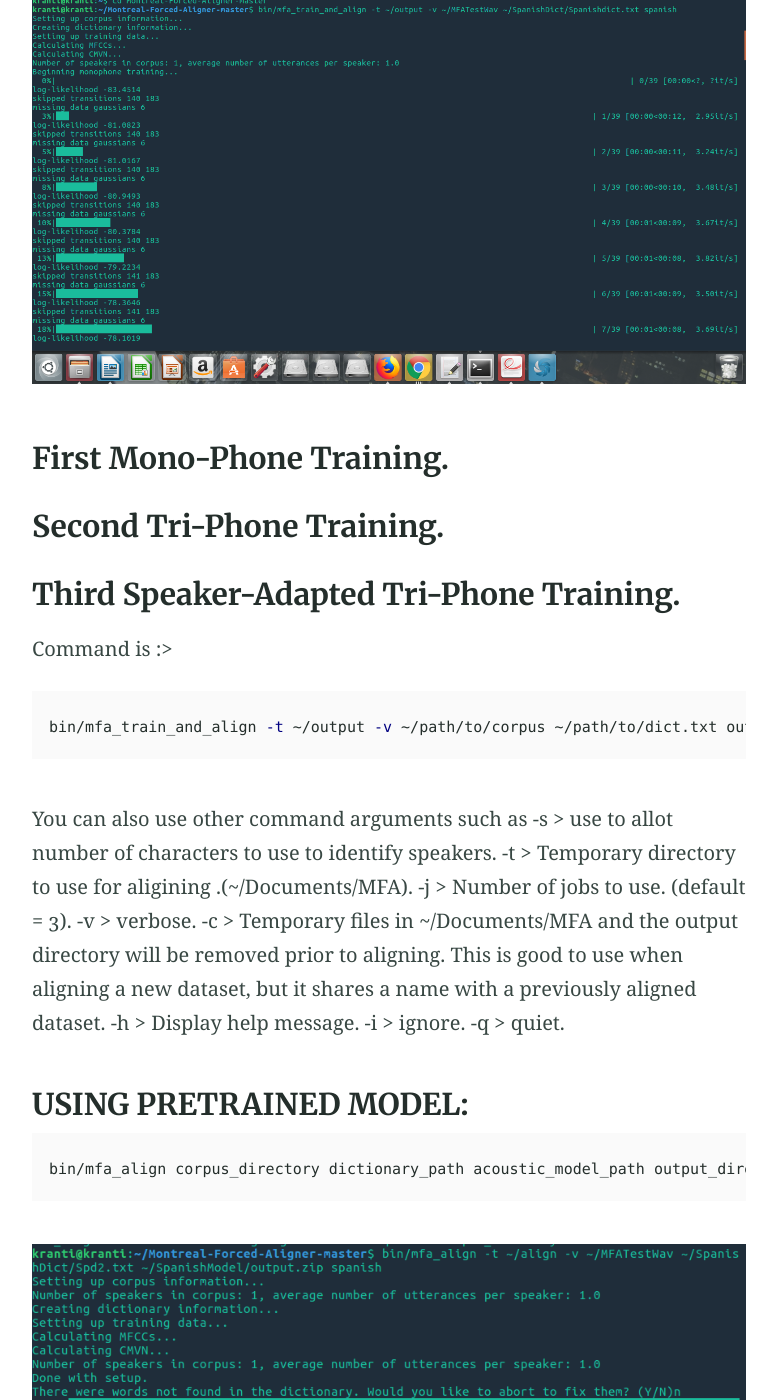
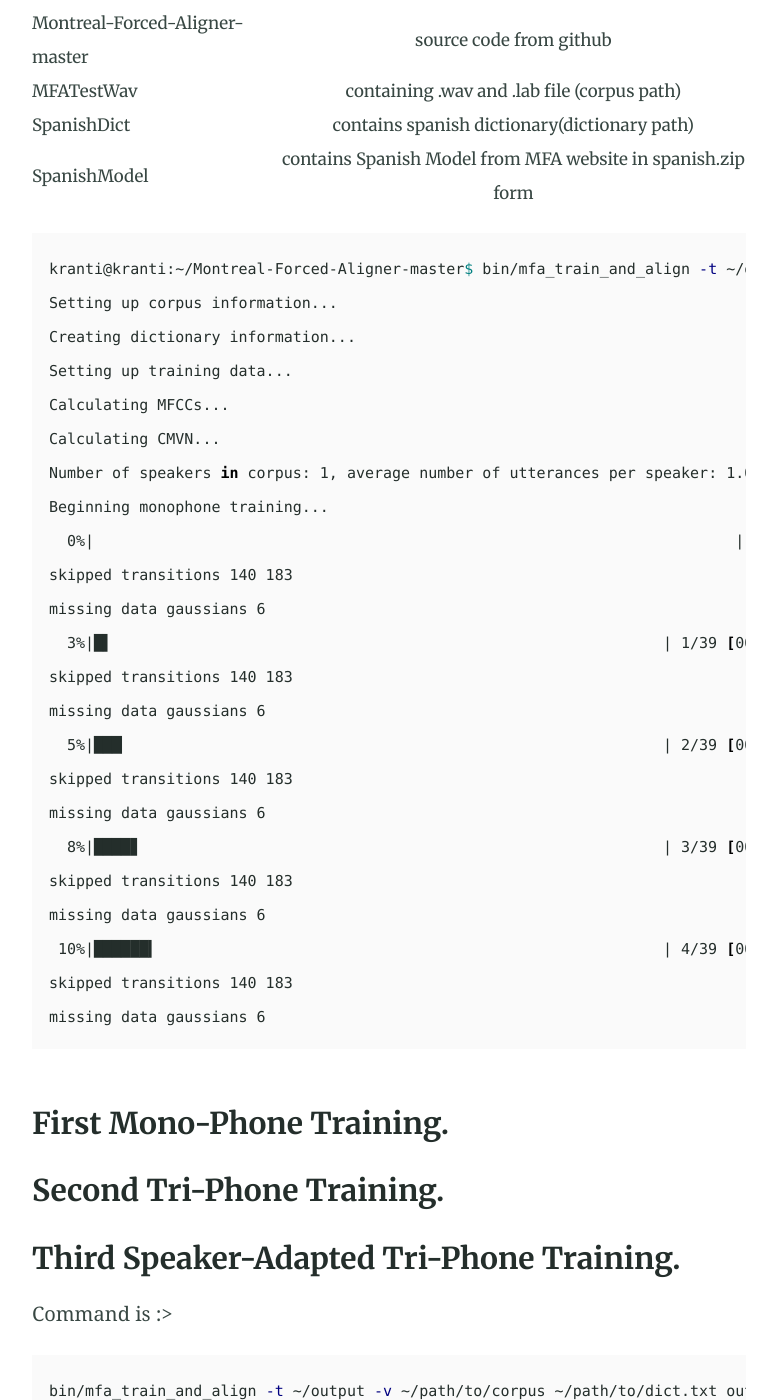
Before and after one commit to wkranti/KraGstrob, a Jekyll site: the page built from _posts/2018-5-19-Forced Alignment.md, in a window 1280 px wide and 1400 px high, scrolled down 3000 px. Shown: the whole window, without its empty margins (251-1028 px from the left). Built offline with Jekyll 4.4.1, drawn with Linux system fonts in a browser that asks for light colours; some of the changed text lies outside the part shown.

Commit message:
post update

```diff
--- a/_posts/2018-5-19-Forced Alignment.md
+++ b/_posts/2018-5-19-Forced Alignment.md
@@ -14,8 +14,17 @@ pip install --upgrade pip
 {% highlight shell %}
  bin/mfa_align .
  {% endhighlight %}
-![mfa_align]({{ "/assets/img/mfa_align.png" | site.baseurl }}){:class="img-responsive"}
 
+{% highlight sh %}
+kranti@kranti:~/Montreal-Forced-Aligner1$ bin/mfa_align
+usage: mfa_align [-h] [-s SPEAKER_CHARACTERS] [-t TEMP_DIRECTORY]
+                 [-j NUM_JOBS] [-v] [-n] [-c] [-d] [-e] [-i]
+                 corpus_directory dictionary_path acoustic_model_path
+                 output_directory
+mfa_align: error: the following arguments are required: corpus_directory, dictionary_path, acoustic_model_path, output_directory
+kranti@kranti:~/Montreal-Forced-Aligner1$
+
+{% endhighlight %}
 Such usage information should be printed out.
 If not change directory and follow third step
 3)
@@ -26,9 +35,20 @@ Then Run
 {% highlight shell %}
 python3 kaldibinaries.py ~/kaldi/root
 {% endhighlight %}
-![py]({{ "/assets/img/py.png" | site.baseurl }}){:class="img-responsive"}
+
+{% highlight sh %}
+kranti@kranti:~/Montreal-Forced-Aligner1/thirdparty$ python3 kaldibinaies.py ~/kaldi/root
+
+{% endhighlight %}
 Now change directory to Montreal-Forced-Aligner and run following command.
-![mfa1]({{ "/assets/img/mfa1.png" | site.baseurl }}){:class:"img-responsive"}
+
+{% highlight sh %}
+kranti@kranti:~/Montreal-Forced-Aligner-master$ pip install -r requirements.txt
+Collecting https://github.com/pyinstaller/pyinstaller/archive/develop.zip (from -r requirements.txt (line 5))
+  Downloading https://github.com/pyinstaller/pyinstaller/archive/develop.zip
+     - 10kB 33kB/s^Z
+
+{% endhighlight %}
 It would download all packages mentioned inside requirements.txt.
 Now run {% highlight shell %} freezing/freeze.sh{% endhighlight %} there will be
 folder created by the name dist change directory to that folder and further
@@ -72,8 +92,32 @@ My Home directory has :
   |                                  |                                                             |
   {: rules="groups"}
 
-![mfar]({{ "/assets/img/mfar.png" | site.baseurl }}){:class="img-responsive"}
 
+{% highlight sh %}
+kranti@kranti:~/Montreal-Forced-Aligner-master$ bin/mfa_train_and_align -t ~/output -v ~/MFATestWav ~/SpanishDict/Spanishdict.txt spanish
+Setting up corpus information...
+Creating dictionary information...
+Setting up training data...
+Calculating MFCCs...
+Calculating CMVN...
+Number of speakers in corpus: 1, average number of utterances per speaker: 1.0
+Beginning monophone training...
+  0%|                                                                       | 0/39 [00:00<?, ?it/s]log-likelihood -83.4514
+skipped transitions 140 183
+missing data gaussians 6
+  3%|█▌                                                             | 1/39 [00:00<00:13,  2.91it/s]log-likelihood -81.0823
+skipped transitions 140 183
+missing data gaussians 6
+  5%|███▏                                                           | 2/39 [00:00<00:11,  3.21it/s]log-likelihood -81.0169
+skipped transitions 140 183
+missing data gaussians 6
+  8%|████▊                                                          | 3/39 [00:00<00:10,  3.46it/s]log-likelihood -80.9504
+skipped transitions 140 183
+missing data gaussians 6
+ 10%|██████▍                                                        | 4/39 [00:01<00:09,  3.65it/s]log-likelihood -80.3842
+skipped transitions 140 183
+missing data gaussians 6
+{% endhighlight %}
 
 ### First Mono-Phone Training.
 
@@ -101,7 +145,37 @@ You can also use other command arguments such as
 {% highlight shell %}
 bin/mfa_align corpus_directory dictionary_path acoustic_model_path output_directory
 {% endhighlight %}
-![pret]({{ "/assets/img/pret.png" | site.baseurl }}){:class="img-responsive"}
+
+{% highlight sh %}
+kranti@kranti:~/Montreal-Forced-Aligner-masters bin/mfa_align -t ~/align -v ~/MFATestHav ~/Spanis
+hDict/Spd2.txt ~/SpanishModel/output.zip spanish
+
+Setting up corpus information...
+
+Number of speakers in corpus: 1, average number of utterances per speaker: 1.0
+
+Creating dictionary information...
+
+Setting up training data...
+
+Calculating MFCCs...
+
+Calculating CMVN...
+
+Number of speakers in corpus: 1, average number of utterances per speaker: 1.0
+
+Done with setup.
+There were words not found in the dictionary
+
+100%
+
+| 2/2 [oo:oo<oo:oo, 2.43it/s]
+Done! Everything took 5.192259311676025 seconds
+kranti@kranti:~/Montreal-Forced-Aligner-masters I
+
+Would ou like to abort to fix them? (Y N)n
+
+{% endhighlight %}
 
 output.zip contains output acoustic model using mfa_train_and_align .Similarly
 we can use pre-trained acoustic model.
@@ -113,8 +187,9 @@ Praat is used for Speech Analysis,Speech Synthesis,Speech Manipulation,Labelling
 and Segmentation,etc.
 Our purpose is related to analysis.Lets view output of textgrid.
 Run :
-![pout]({{ "/assets/img/pout.png" | site.baseurl }}){:class="img-responsive"}
+
+{% highlight sh %}
+kranti@kranti:~/Montreal-Forced-Aligner-master$ praat --open 1.TextGrid 1.wav
+{% endhighlight %}
 
 Look you have to include 1.wav file in current directory.
-![sp]({{ "/assets/img/sp.png" | site.baseurl }}){:class="img-resonsive"}
-![ps]({{ "/assets/img/ps.png" | site.baseurl }}){:class="img-resonsive"}
```
Also changed, not shown: _posts/2018-5-18-Common Errors.md (+33 -1 lines), _posts/2018-5-18-Generating Dictionary.md (+5 -1 lines), _posts/2018-5-20-Indispensable Installation.md (+9 -0 lines), index.md (+1 -1 lines).
